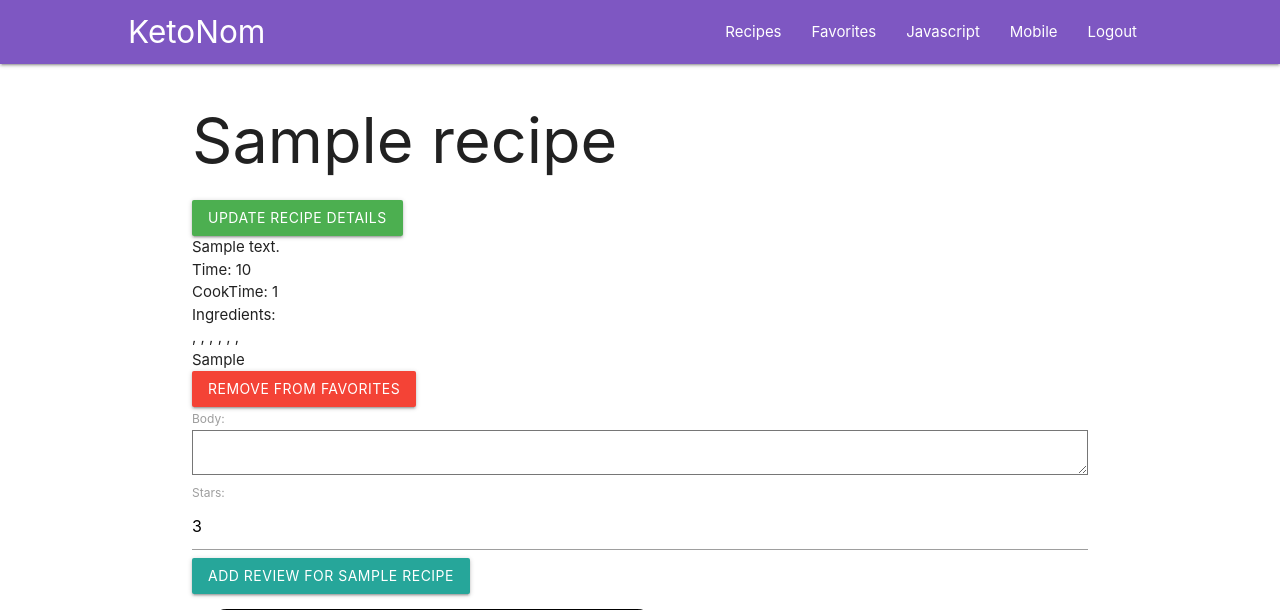
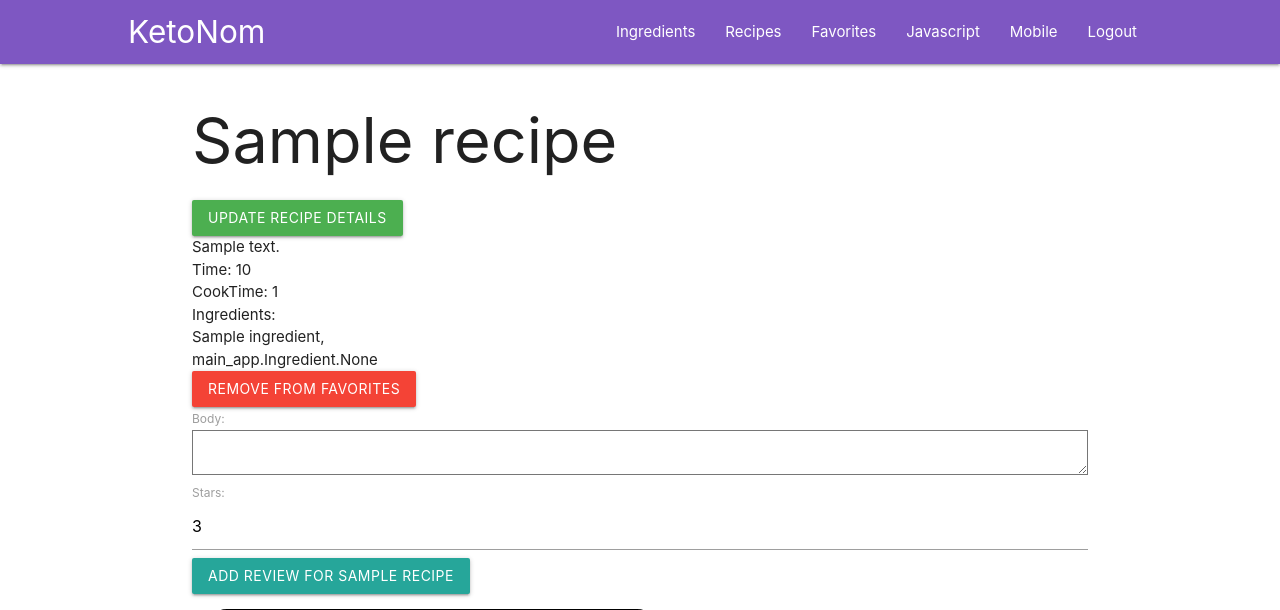
Before and after one commit to WeAreRyan/KetoNom, a Django app: page /recipes/1/ in a window 1280 px wide. Shown: the top 610 px of the page. Run offline with Django 4.2, Linux system fonts and the light colour scheme; a user stored in the database is signed in; tables that the repository leaves empty hold one stand-in row (values such as "Sample post"); grey boxes are pictures that could not be loaded.

Commit message:
updates recipe model and adds ingredient model. Adds Ingredient index, detail and form page

```diff
--- a/main_app/models.py
+++ b/main_app/models.py
@@ -20,7 +20,7 @@ DIETS = (
 
 INGREDIENTTYPES = {
     ("U", "unknown"),
-    ("M", "Meet"),
+    ("M", "Meat"),
     ("P", "Protein"),
     ("V", "Vegetable"),
     ("F", "Fruit"),
@@ -30,6 +30,17 @@ INGREDIENTTYPES = {
     ("W", "Sweetener"),
 }
 
+class Ingredient(models.Model):
+    name = models.CharField(max_length=50)
+    user = models.ForeignKey
+    category = models.CharField(
+        max_length=10,
+        choices=INGREDIENTTYPES,
+        )
+    def __str__(self):
+        return self.name
+    def get_absolute_url(self):
+        return reverse('ingredients_detail', kwargs={'ingredient_id': self.id})
 
 class Recipe(models.Model):
     name = models.CharField(max_length=100)
@@ -37,7 +48,8 @@ class Recipe(models.Model):
     description = models.CharField(max_length=255)
     cookTime = models.IntegerField()
     totalTime = models.IntegerField()
-    ingredients = models.CharField(max_length=200)
+    ingredients = models.ManyToManyField(Ingredient)
+    # ingredients = models.CharField(max_length=200)
     instructions = models.TextField()
     notes = models.TextField()
     user = models.ForeignKey(User, on_delete=models.CASCADE)
@@ -78,13 +90,3 @@ class Profile(models.Model):
 
     def get_absolute_url(self):
         return reverse('home')
-
-class Ingredient(models.Model):
-    name = models.CharField(max_length=50)
-    user = models.ForeignKey
-    category = models.CharField(
-        max_length=10,
-        choices=INGREDIENTTYPES,
-        )
-    def __str__(self):
-        return self.name
--- a/main_app/templates/base.html
+++ b/main_app/templates/base.html
@@ -58,6 +58,7 @@
           >
           <ul class="right hide-on-med-and-down">
             {% if user.is_authenticated %}
+            <li><a href="{% url 'ingredients_index' %}">Ingredients</a></li>
             <li><a href="{% url 'recipes_index' %}">Recipes</a></li>
             <li><a href="{% url 'profile_favorites' %}">Favorites</a></li>
             <li><a href="collapsible.html">Javascript</a></li>
--- a/main_app/templates/recipes/detail.html
+++ b/main_app/templates/recipes/detail.html
@@ -9,7 +9,7 @@
 <div>Time: {{recipe.totalTime}}</div>
 <div>CookTime: {{recipe.cookTime}}</div>
 <div>Ingredients: <div>
-  {% for ingredient in recipe.ingredients %}
+  {% for ingredient in recipe.ingredients.all %}
     <span>{{ ingredient.name }}, </span>
     {% endfor %}
     <div> {{ recipe.ingredients }} </div>
--- a/main_app/urls.py
+++ b/main_app/urls.py
@@ -26,7 +26,7 @@ urlpatterns = [
     # INGREDIENTS
     path('ingredients/', views.ingredients_index, name="ingredients_index"),
     path('ingredients/create/', views.IngredientCreate.as_view(), name="ingredients_create"),
-    path('ingredients/<int:recipe_id>/', views.ingredients_detail, name="ingredients_detail"),
+    path('ingredients/<int:ingredient_id>/', views.ingredients_detail, name="ingredients_detail"),
 
 ]
 
--- a/main_app/views.py
+++ b/main_app/views.py
@@ -94,7 +94,7 @@ def ingredients_detail(request, ingredient_id):
 
 # CLASS-BASED
 class IngredientCreate(CreateView):
-    model = Recipe
+    model = Ingredient
     fields = ["name", "category"]
 
     def form_valid(self, form):
```
Also changed, not shown: main_app/templates/ingredients/detail.html (+14 -0 lines), main_app/migrations/0009_alter_ingredient_category_remove_recipe_ingredients_and_more.py (added).
